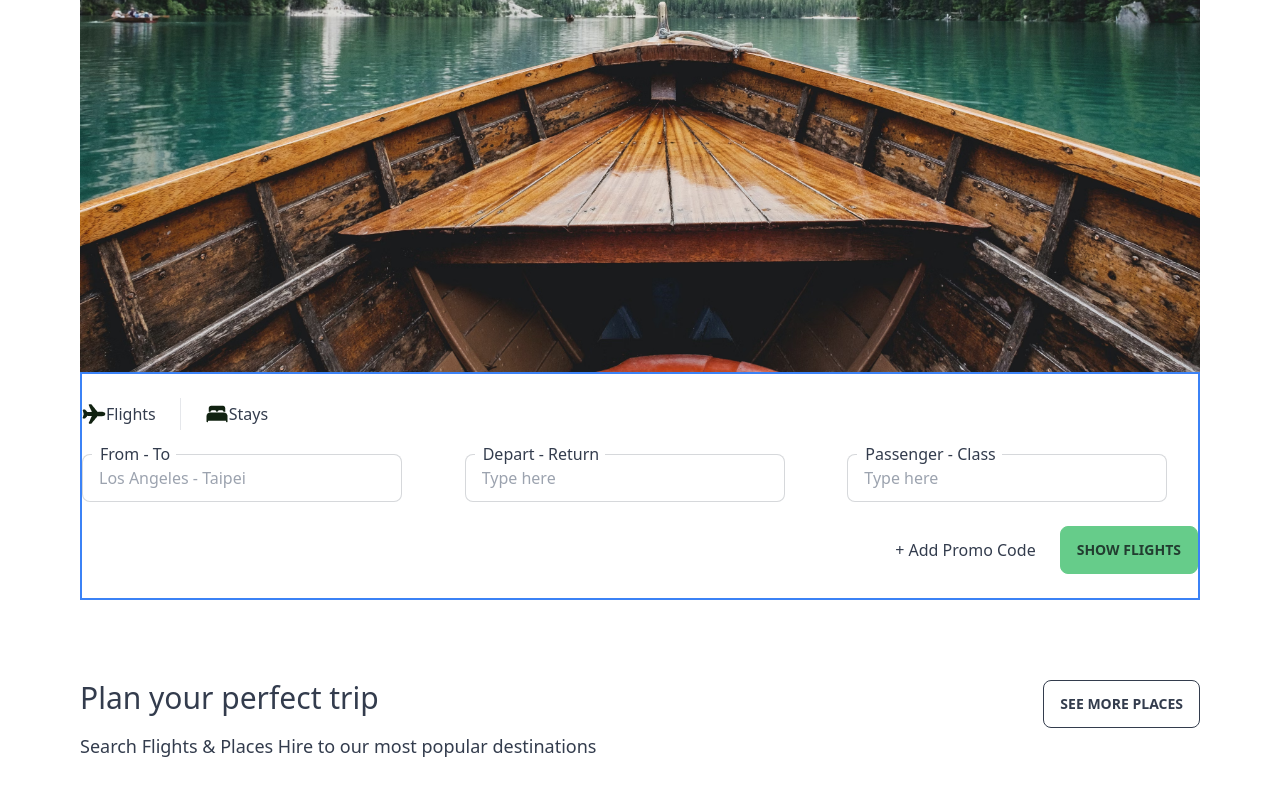
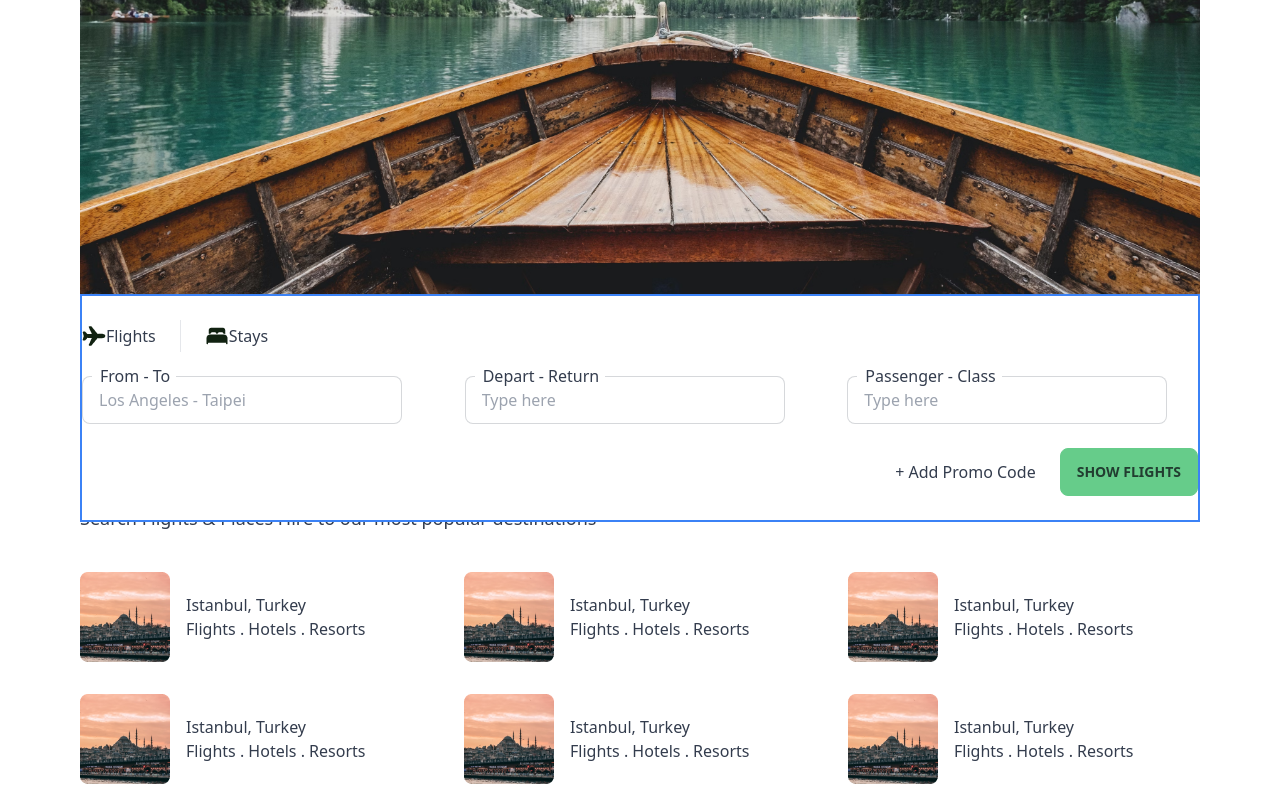
Before and after one commit to kingkwongsta/Golobe-Travel-Agency, a Next.js app: page / in a window 1280 px wide. Shown: the part 519-1316 px from the top of the page. Built offline with nearby package versions, Linux system fonts and the light colour scheme.

Commit message:
border and background of search bar box

```diff
--- a/src/components/search/searchbar.jsx
+++ b/src/components/search/searchbar.jsx
@@ -9,7 +9,8 @@ export default function SearchBar() {
     <div className="my-[80px] mx-[80px]">
       <div className="relative">
         <Image src={cover} width={1380} height={581} alt="cover-photo" />
-        <div className="max-w-[1232px] border-2 border-solid border-blue-500">
+        {/* Search Bar */}
+        <div className="max-w-[1232px] w-full border-2 border-solid border-blue-500 absolute bottom-[-150px] bg-white">
           {/*-------- FLIGHTS OR STAY --------*/}
           <div className="top-icons flex flex-row items-center gap-6 my-6">
             <div className="flex flex-row">
```
